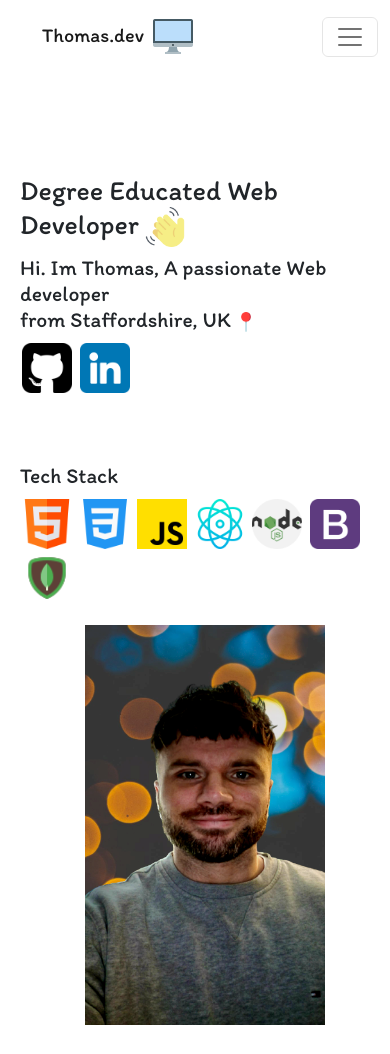
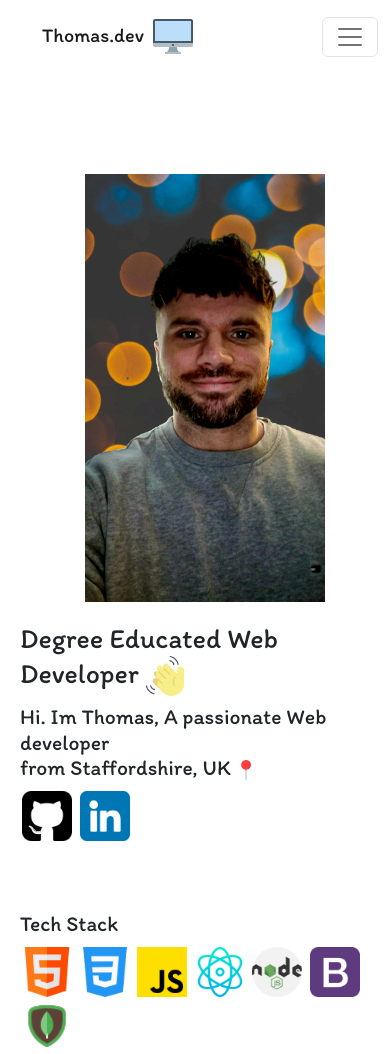
Before and after one commit to tommyWrightWeb/portfolio4, a plain HTML site: page index.html in a window 390 px wide. Shown: the top 1054 px of the page. Drawn offline with nearby package versions, Linux system fonts and the light colour scheme.

Commit message:
Update styles.css

```diff
--- a/styles.css
+++ b/styles.css
@@ -14,6 +14,9 @@ body{
 #profilePic{
  margin-left: 20px;
 }
+
+.live{margin-top:10px}
+
 
 #allInfo{
    display: flex;
@@ -155,8 +158,11 @@ footer{
        width: 100%;
     }
     #aboutMe{
+       display: flex;
        flex-direction: column;
+       justify-content: center;
        padding-left: 20px;
+
     }
     #aboutMe img{
      width: 80%
@@ -165,13 +171,16 @@ footer{
       margin-left: 40px;
    }
    #allInfo{
-      flex-direction: column;
+      flex-direction: column-reverse;
       padding-left: 20px;
    }
    #profilePic{
       width: 65%;
      margin: 0 auto;
-     margin-top: 20px;
+     margin-bottom: 20px;
+
+     height: auto
+
    }
 
  }
```
